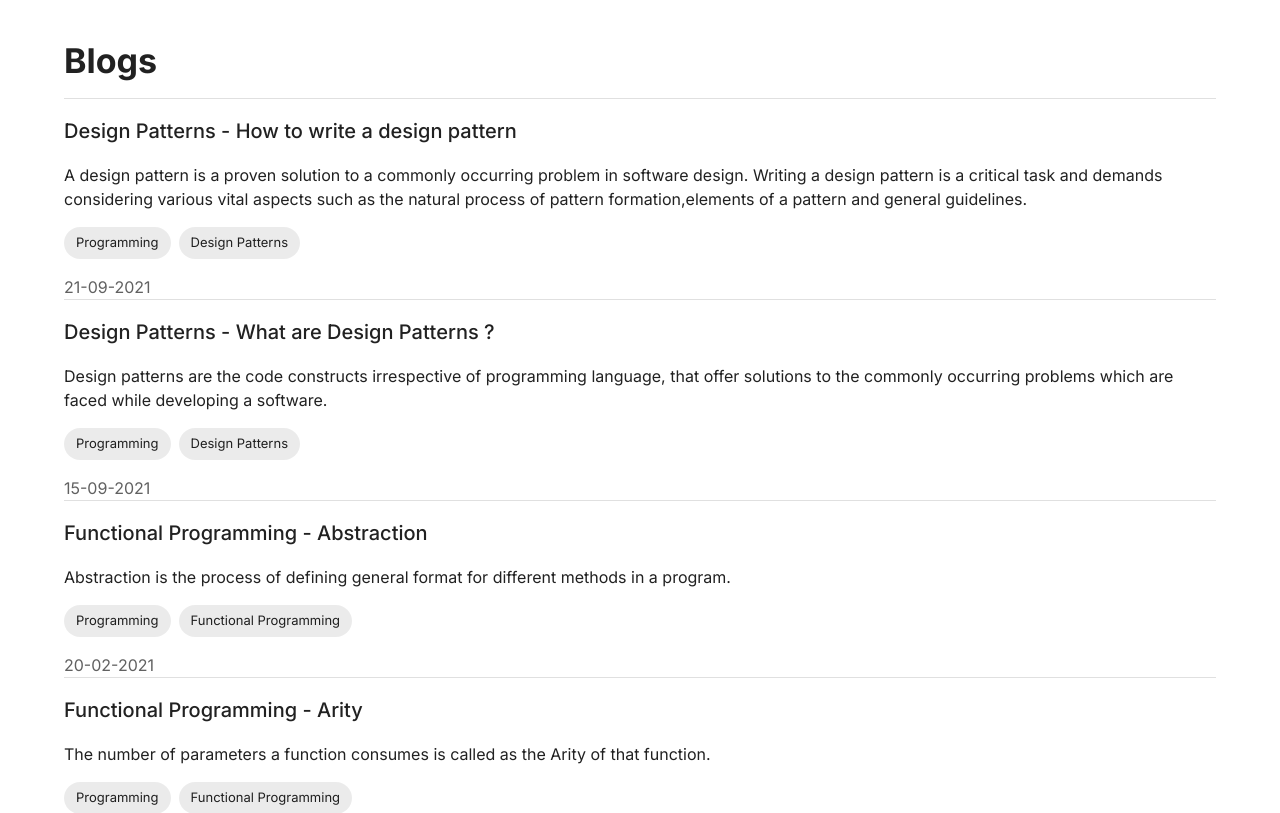
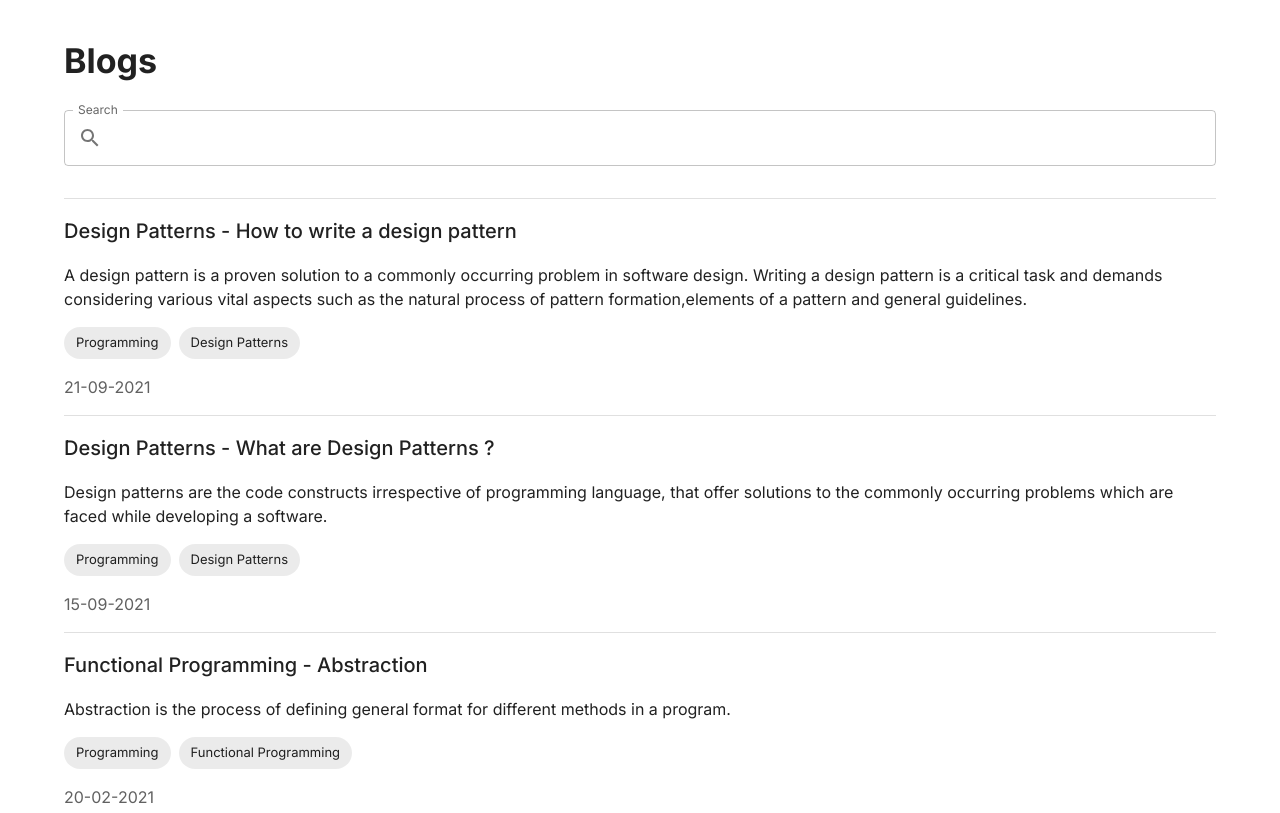
Before and after one commit to nishantpainter/nishantpainter.github.io, a Next.js app: page /blogs in a window 1280 px wide. Shown: the top 813 px of the page. Built offline with nearby package versions, Linux system fonts and the light colour scheme.

Commit message:
Add search

```diff
--- a/app/blogs/content.tsx
+++ b/app/blogs/content.tsx
@@ -1,18 +1,40 @@
 "use client";
 
+import React, { useState } from "react";
+import { matchSorter } from "match-sorter";
+import { useRouter } from "next/navigation";
 import Box from "@mui/material/Box";
 import Container from "@mui/material/Container";
+import TextField from "@mui/material/TextField";
+import InputAdornment from "@mui/material/InputAdornment";
 import Typography from "@mui/material/Typography";
 import Divider from "@mui/material/Divider";
 import Chip from "@mui/material/Chip";
-import { useRouter } from "next/navigation";
 
-export default function Content({ blogs }: any) {
+import SearchIcon from "@mui/icons-material/Search";
+
+export default function Content({ blogs: blogsProp }: any) {
   const router = useRouter();
+
+  const [search, setSearch] = useState("");
 
   const handleRedirect = (path: string) => () => {
     router.push(path);
   };
+
+  const handleChangeSearch = (event: React.ChangeEvent<HTMLInputElement>) => {
+    setSearch(event.target.value);
+  };
+
+  const blogs: Array<{
+    title: string;
+    description: string;
+    slug: string;
+    date: string;
+    categories: string[];
+  }> = matchSorter(blogsProp, search, {
+    keys: ["slug", "title", "categories", "tags", "description"],
+  });
 
   return (
     <Box component={Container} fixed minHeight="100%">
@@ -24,24 +46,28 @@ export default function Content({ blogs }: any) {
         pt={5}
         pb={2}
       >
-        <Typography variant="h4">
+        <Typography variant="h4" gutterBottom>
           <b>Blogs</b>
         </Typography>
+        <Box mb={2}>
+          <TextField
+            fullWidth
+            variant="outlined"
+            label="Search"
+            value={search}
+            color="secondary"
+            onChange={handleChangeSearch}
+            InputProps={{
+              startAdornment: (
+                <InputAdornment position="start">
+                  <SearchIcon />
+                </InputAdornment>
+              ),
+            }}
+          />
+        </Box>
         <Divider />
-        {blogs.map(
-          ({
-            title,
-            description,
-            slug,
-            date,
-            categories,
-          }: {
-            title: string;
-            description: string;
-            slug: string;
-            date: string;
-            categories: string[];
-          }) => (
+        {blogs.map(({ title, description, slug, date, categories }) => (
           <Box
             component="article"
             key={slug}
@@ -72,11 +98,10 @@ export default function Content({ blogs }: any) {
                 ))}
               </Box>
               <Typography color="grey.700">{date}</Typography>
-              </Box>
               <Divider />
             </Box>
-          )
-        )}
+          </Box>
+        ))}
       </Box>
     </Box>
   );
--- a/package.json
+++ b/package.json
@@ -23,6 +23,7 @@
     "@types/react-dom": "18.2.4",
     "eslint": "8.41.0",
     "eslint-config-next": "13.4.3",
+    "match-sorter": "^6.3.1",
     "next": "^13.4.3",
     "react": "^18.2.0",
     "react-dom": "^18.2.0",
```
Also changed, not shown: 1 other file (tests, documents, lock files or other folders). Lines whose indentation alone changed are shown as unchanged.
